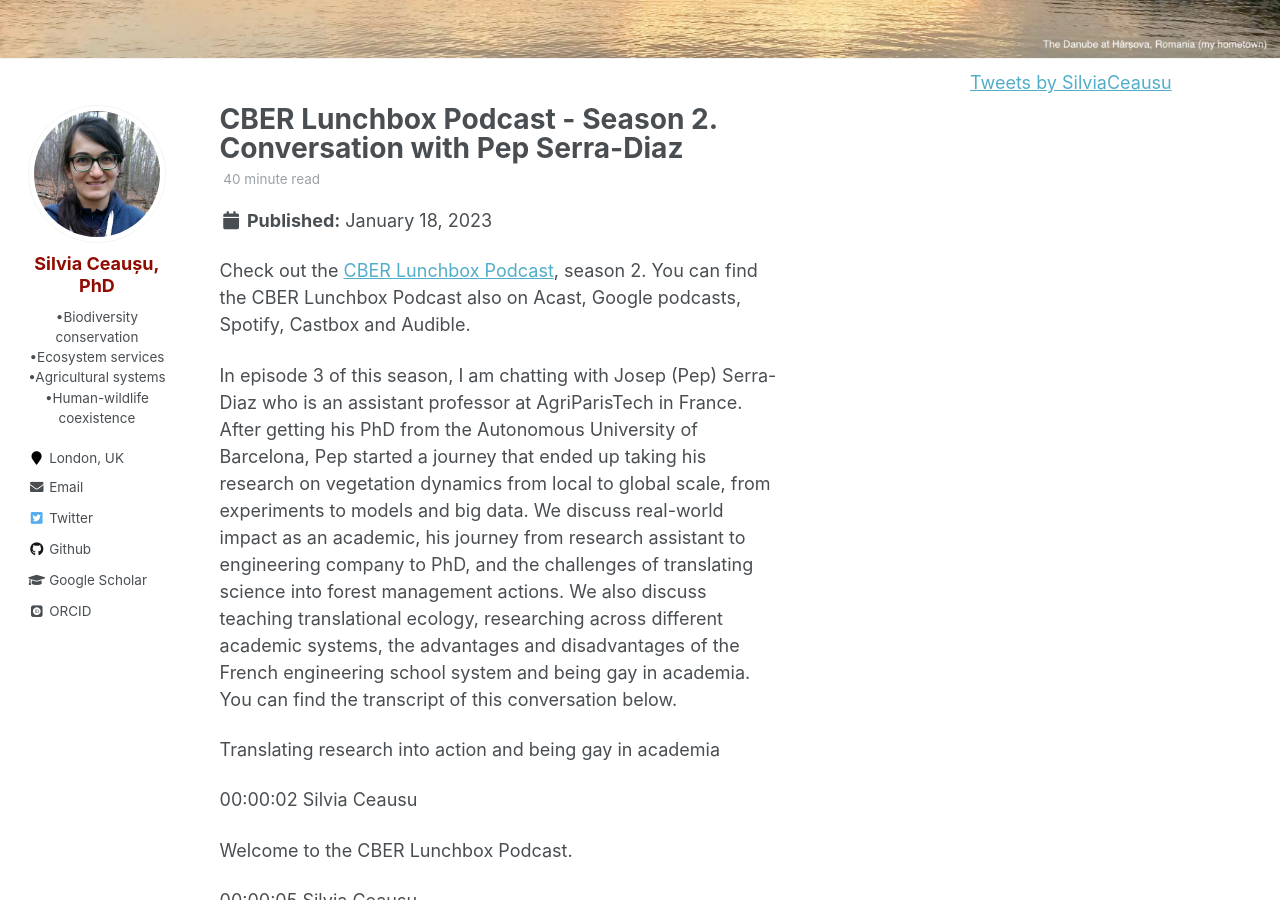
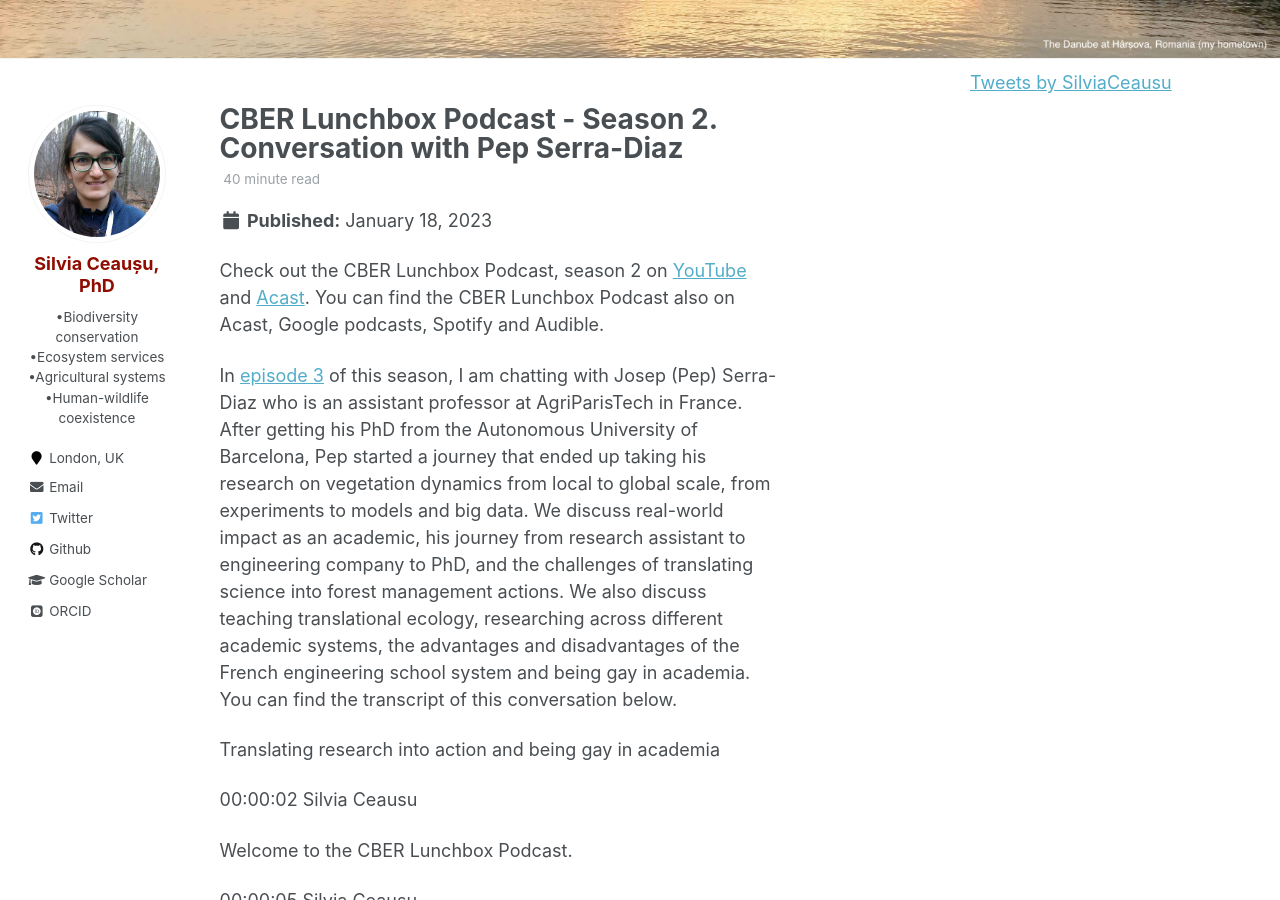
Before and after one commit to SilviaCeausu/SilviaCeausu.github.io, a Jekyll site: the page built from _posts/2023-01-18-podcast_season2-Pep.md, in a window 1280 px wide and 900 px high, scrolled down 354 px. Built offline with Jekyll 4.4.1, drawn with Linux system fonts in a browser that asks for light colours; some web fonts are replaced; comment, search, counter and statistics services are not loaded.

Commit message:
Update 2023-01-18-podcast_season2-Pep.md

```diff
--- a/_posts/2023-01-18-podcast_season2-Pep.md
+++ b/_posts/2023-01-18-podcast_season2-Pep.md
@@ -14,9 +14,9 @@ tags:
 
 ---
 
-Check out the [CBER Lunchbox Podcast](https://www.youtube.com/playlist?list=PLKYTvTbXFuChwnj9kVKqVl5XPZrU9P7bk), season 2. You can find the CBER Lunchbox Podcast also on Acast, Google podcasts, Spotify, Castbox and Audible.
+Check out the CBER Lunchbox Podcast, season 2 on [YouTube](https://www.youtube.com/playlist?list=PLKYTvTbXFuChwnj9kVKqVl5XPZrU9P7bk) and [Acast](https://shows.acast.com/cber-lunchbox-podcast). You can find the CBER Lunchbox Podcast also on Acast, Google podcasts, Spotify and Audible.
 
-In episode 3 of this season, I am chatting with Josep (Pep) Serra-Diaz who is an assistant professor at AgriParisTech in France. After getting his PhD from the Autonomous University of Barcelona, Pep started a journey that ended up taking his research on vegetation dynamics from local to global scale, from experiments to models and big data. We discuss real-world impact as an academic, his journey from research assistant to engineering company to PhD, and the challenges of translating science into forest management actions. We also discuss teaching translational ecology, researching across different academic systems, the advantages and disadvantages of the French engineering school system and being gay in academia.
+In [episode 3](https://shows.acast.com/cber-lunchbox-podcast/episodes/translating-research-into-action-and-being-gay-in-academia) of this season, I am chatting with Josep (Pep) Serra-Diaz who is an assistant professor at AgriParisTech in France. After getting his PhD from the Autonomous University of Barcelona, Pep started a journey that ended up taking his research on vegetation dynamics from local to global scale, from experiments to models and big data. We discuss real-world impact as an academic, his journey from research assistant to engineering company to PhD, and the challenges of translating science into forest management actions. We also discuss teaching translational ecology, researching across different academic systems, the advantages and disadvantages of the French engineering school system and being gay in academia.
 You can find the transcript of this conversation below.
 
 Translating research into action and being gay in academia
```
